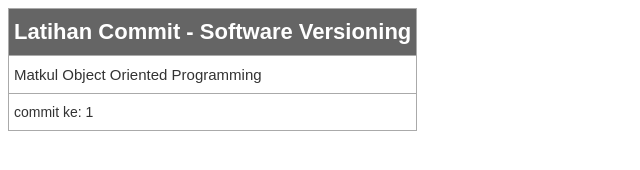
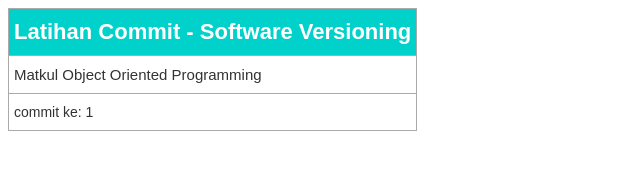
Before and after one commit to wirajun/versioning, a plain HTML site: page index.html in a window 1280 px wide. Shown: the whole page, without its empty margins (0-640 px from the left). Drawn offline with Linux system fonts and the light colour scheme.

Commit message:
commit 2

```diff
--- a/index.html
+++ b/index.html
@@ -2,13 +2,13 @@
 .tg  {border-collapse:collapse;border-spacing:0;border-color:#aaa;}
 .tg td{font-family:Arial, sans-serif;font-size:14px;padding:10px 5px;border-style:solid;border-width:1px;overflow:hidden;word-break:normal;border-color:#aaa;color:#333;background-color:#fff;}
 .tg th{font-family:Arial, sans-serif;font-size:14px;font-weight:normal;padding:10px 5px;border-style:solid;border-width:1px;overflow:hidden;word-break:normal;border-color:#aaa;color:#fff;background-color:#f38630;}
-.tg .tg-0un8{font-weight:bold;font-size:22px;background-color:#656565;text-align:right;vertical-align:top}
+.tg .tg-5iz8{font-weight:bold;font-size:22px;background-color:#00d2cb;text-align:right;vertical-align:top}
 .tg .tg-cbs6{font-size:15px;text-align:left;vertical-align:top}
 .tg .tg-0lax{text-align:left;vertical-align:top}
 </style>
 <table class="tg">
   <tr>
-    <th class="tg-0un8"><span style="font-weight:bold">Latihan Commit - Software Versioning</span></th>
+    <th class="tg-5iz8"><span style="font-weight:bold">Latihan Commit - Software Versioning</span></th>
   </tr>
   <tr>
     <td class="tg-cbs6">Matkul Object Oriented Programming</td>
```
